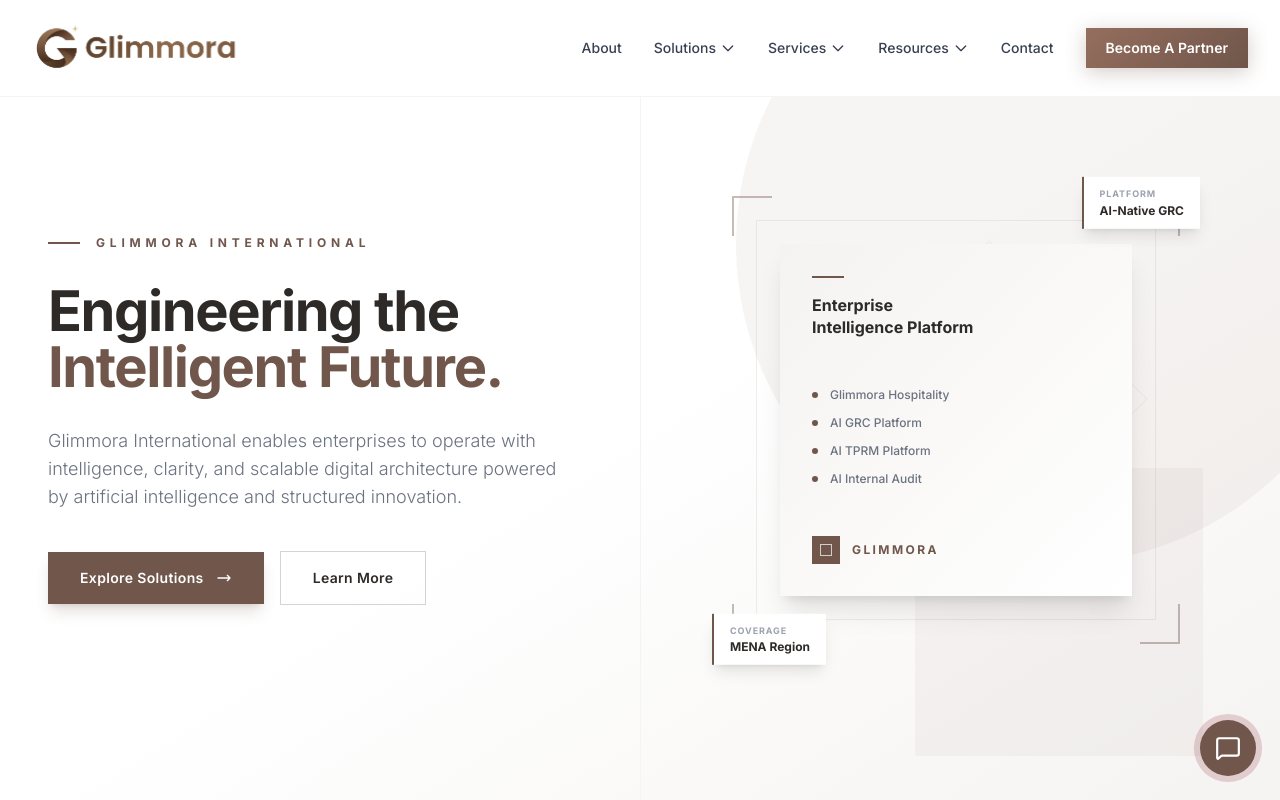
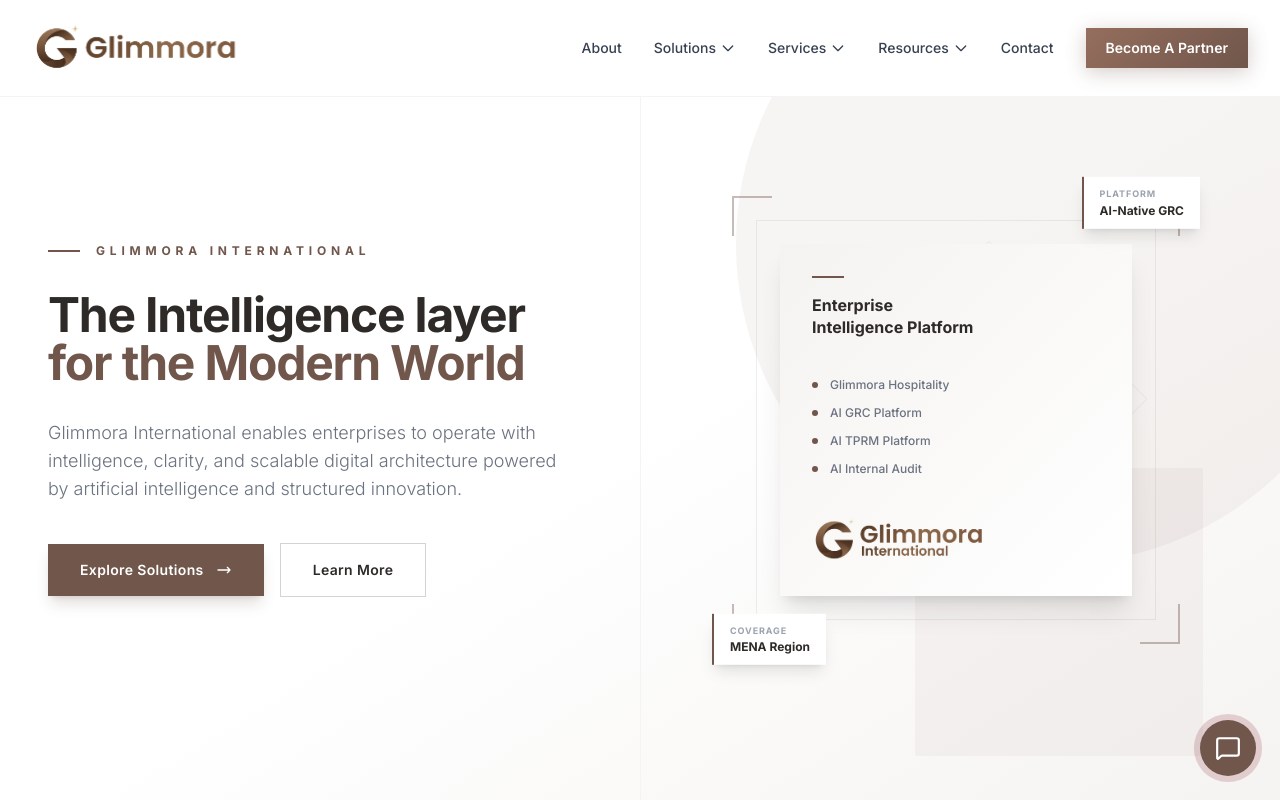
Before and after one commit to Baariz/Glimmora-Website, a React (Vite) app: page / in a window 1280 px wide. Shown: the top 800 px of the page. Built offline with nearby package versions, Linux system fonts and the light colour scheme.

Commit message:
slogan updated

```diff
--- a/src/components/Footer.jsx
+++ b/src/components/Footer.jsx
@@ -76,7 +76,7 @@
             </Link>
 
             <p className="text-sm text-[#ffffff] mb-4 font-bold tracking-widest uppercase">
-              Engineering the Intelligent Future.
+              The intelligence layer for the modern world.
             </p>
 
             <p className="text-sm text-gray-500 leading-relaxed max-w-sm">
--- a/src/pages/About.jsx
+++ b/src/pages/About.jsx
@@ -61,7 +61,7 @@
            </div>
            <div className="relative z-10 h-full flex flex-col justify-center">
               <h2 className="text-white text-xl font-bold leading-tight mb-6">"We take ownership of each project we engage in."</h2>
-              <p className="text-white/70 font-bold text-xs uppercase tracking-widest">Making Thinking Visible</p>
+              <p className="text-white/70 font-bold text-xs uppercase tracking-widest">The intelligence layer for the modern world.</p>
            </div>
         </div>
         <div className="absolute -bottom-10 -left-10 w-64 h-64 border border-gray-100 -z-10"></div>
--- a/src/pages/Home.jsx
+++ b/src/pages/Home.jsx
@@ -618,9 +618,9 @@
         </div>
 
         {/* Headline */}
-        <h1 className="text-3xl sm:text-4xl md:text-5xl lg:text-[3.5rem] font-bold text-[#2E2A28] leading-[1.08] tracking-tight">
-          Engineering the
-          <span className="text-[#70564b]"> Intelligent Future.</span>
+        <h1 className="text-3xl sm:text-4xl md:text-5xl lg:text-[3 rem] font-bold text-[#2E2A28] leading-[1.08] tracking-tight">
+          The Intelligence layer <br/>
+          <span className="text-[#70564b]"> for the Modern World</span>
         </h1>
 
         {/* Subtext */}
@@ -720,11 +720,16 @@
             </div>
 
             <div className="flex items-center gap-3">
-              <div className="w-7 h-7 bg-[#70564b] flex items-center justify-center flex-shrink-0">
-                <div className="w-3 h-3 border-[1.5px] border-white/70" />
-              </div>
-              <span className="text-xs font-bold text-[#70564b] uppercase tracking-[0.2em]">Glimmora</span>
-            </div>
+  {/* <div className="w-7 h-7 bg-[#70564b] flex items-center justify-center flex-shrink-0">
+    <div className="w-3 h-3 border-[1.5px] border-white/70" />
+  </div> */}
+
+  <img
+    src="/Glimmora_website_logov2_fit.png"   // change this to your logo path
+    alt="Glimmora Logo"
+    className="h-12 w-auto object-contain"
+  />
+</div>
           </div>
 
           {/* Floating info chip — top-right */}
```
